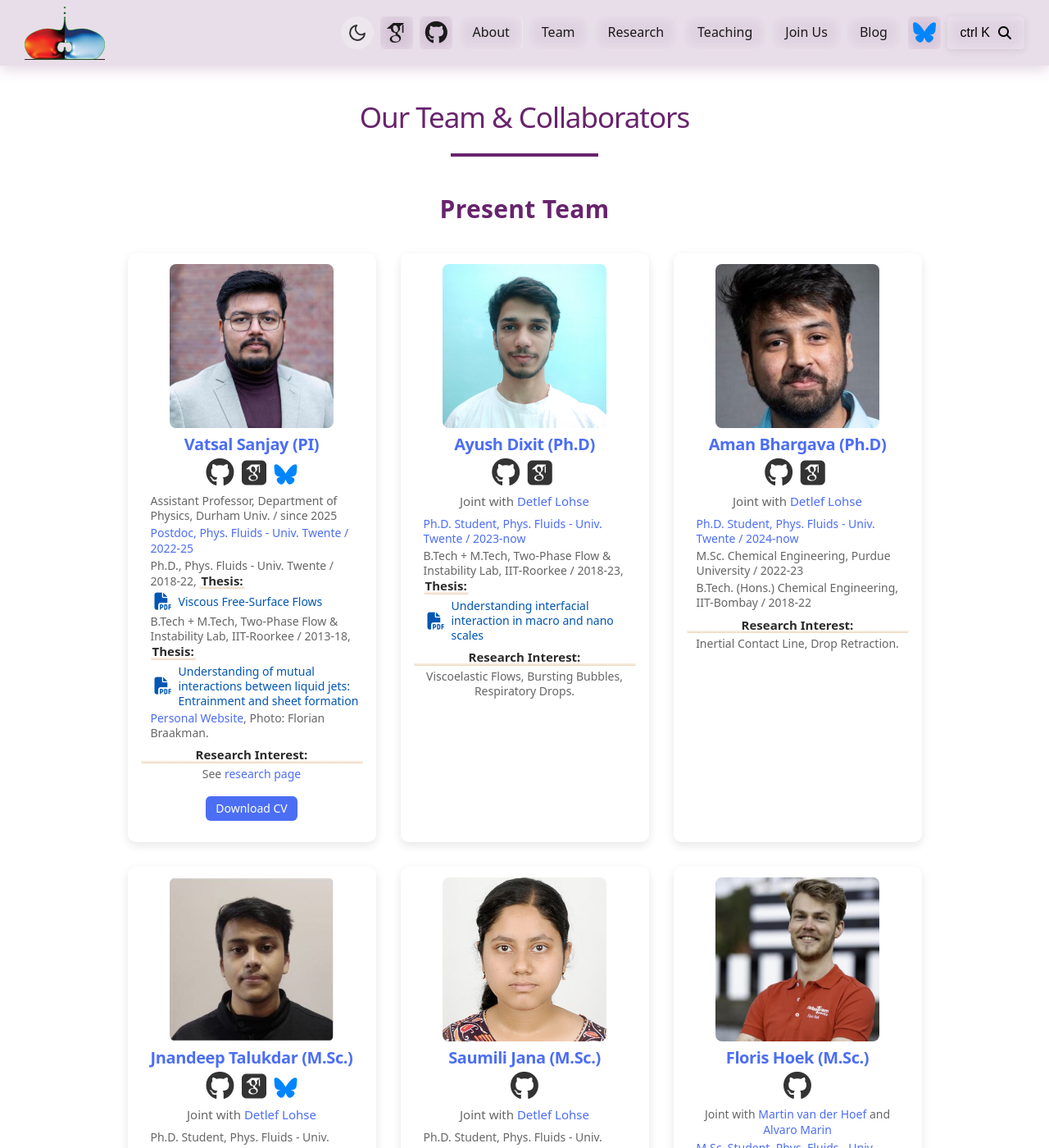
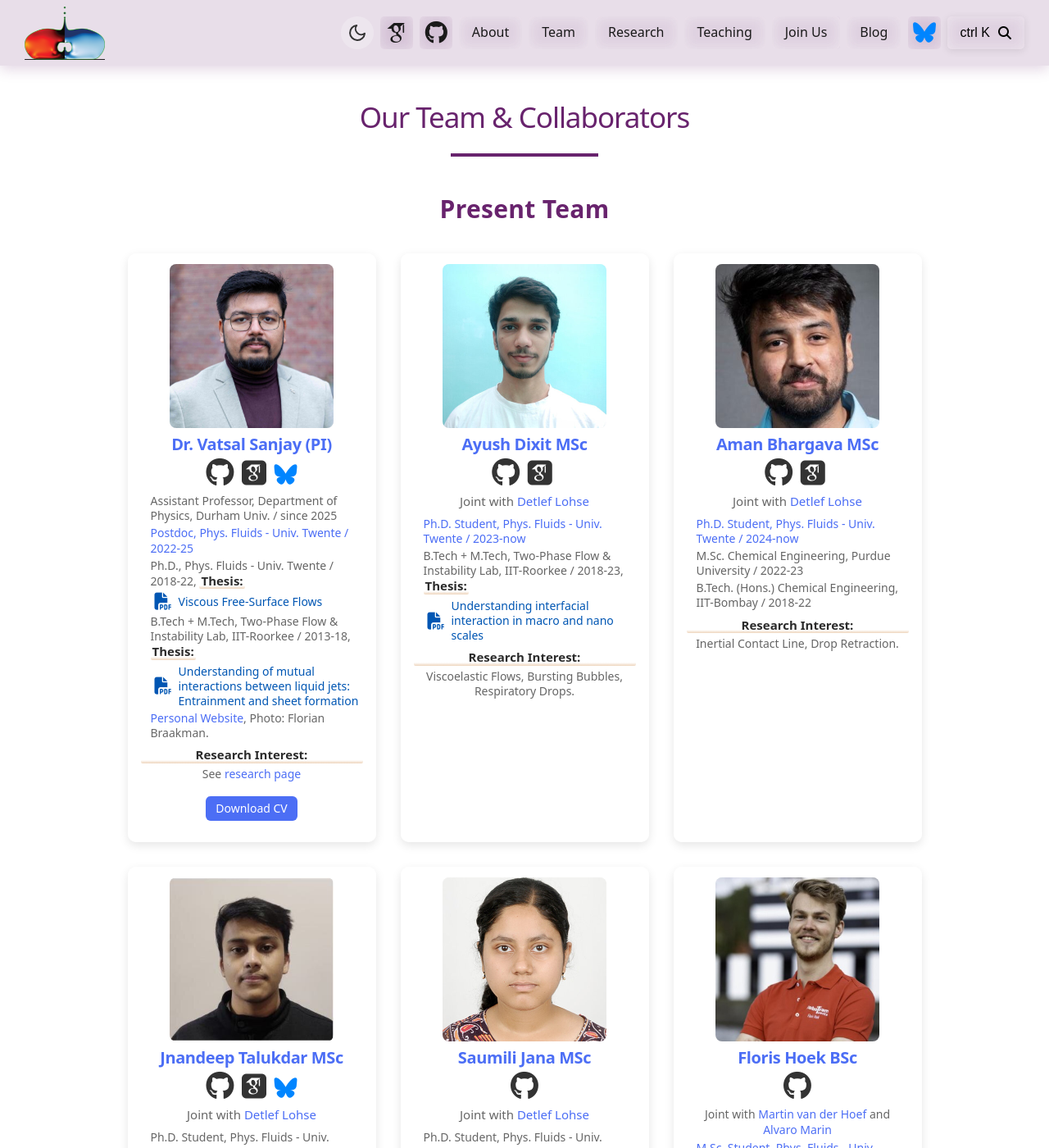
Before and after one commit to comphy-lab/comphy-lab.github.io, a Jekyll site: the page built from _team/index.md, in a window 1280 px wide and 1400 px high. Shown: the whole window at 82% size. Built offline with Jekyll 4.4.1, drawn with Linux system fonts in a browser that asks for light colours; some web fonts are replaced; comment, search, counter and statistics services are not loaded.

Commit message:
Update team member titles with proper academic designations

```diff
--- a/_team/index.md
+++ b/_team/index.md
@@ -5,7 +5,7 @@ title: Our Team & Collaborators
 
 ## Present Team
 
-### Vatsal Sanjay (PI)
+### Dr. Vatsal Sanjay (PI)
 
 [<i class="fa-brands fa-github" style="font-size: 2.5em; color: black;"></i>](https://github.com/VatsalSy)
 [<i class="ai ai-google-scholar-square" style="font-size: 2.5em;"></i>](https://scholar.google.com/citations?user=tHb_qZoAAAAJ&hl=en)
@@ -23,7 +23,7 @@ title: Our Team & Collaborators
 
 [Download CV](https://raw.githubusercontent.com/VatsalSy/Vatsal_CV/master/Vatsal_CV.pdf){: .cv-button}
 
-### Ayush Dixit (Ph.D)
+### Ayush Dixit MSc
 
 [<i class="fa-brands fa-github" style="font-size: 2.5em; color: black;"></i>](https://github.com/ayushkumardixit)
 [<i class="ai ai-google-scholar-square" style="font-size: 2.5em;"></i>](https://scholar.google.com/citations?hl=en&user=ws43SmkAAAAJ)
@@ -37,7 +37,7 @@ Joint with [Detlef Lohse](https://en.wikipedia.org/wiki/Detlef_Lohse)
 
 **Research Interest:** Viscoelastic Flows, Bursting Bubbles, Respiratory Drops.
 
-### Aman Bhargava (Ph.D)
+### Aman Bhargava MSc
 
 [<i class="fa-brands fa-github" style="font-size: 2.5em; color: black;"></i>](https://github.com/amanb1901)
 [<i class="ai ai-google-scholar-square" style="font-size: 2.5em;"></i>](https://scholar.google.com/citations?hl=en&user=AmGOP8gAAAAJ)
@@ -52,7 +52,7 @@ Joint with [Detlef Lohse](https://en.wikipedia.org/wiki/Detlef_Lohse)
 
 **Research Interest:** Inertial Contact Line, Drop Retraction.
 
-### Jnandeep Talukdar (M.Sc.)
+### Jnandeep Talukdar MSc
 
 [<i class="fa-brands fa-github" style="font-size: 2.5em; color: black;"></i>](https://github.com/spilltheT)
 [<i class="ai ai-google-scholar-square" style="font-size: 2.5em;"></i>](https://scholar.google.com/citations?hl=en&user=Coxj4VQAAAAJ)
@@ -68,7 +68,7 @@ Joint with [Detlef Lohse](https://en.wikipedia.org/wiki/Detlef_Lohse)
 
 **Research Interest:** Surfactant Dynamics, Dissipative Anomaly, Soft Wetting.
 
-### Saumili Jana (M.Sc.)
+### Saumili Jana MSc
 
 [<i class="fa-brands fa-github" style="font-size: 2.5em; color: black;"></i>](https://github.com/SaumiliJana)
 
@@ -82,7 +82,7 @@ Joint with [Detlef Lohse](https://en.wikipedia.org/wiki/Detlef_Lohse)
 
 **Research Interest:** Soft Impact.
 
-### Floris Hoek (M.Sc.)
+### Floris Hoek BSc
 
 [<i class="fa-brands fa-github" style="font-size: 2.5em; color: black;"></i>](https://github.com/Floris-Hoek)
 
```
